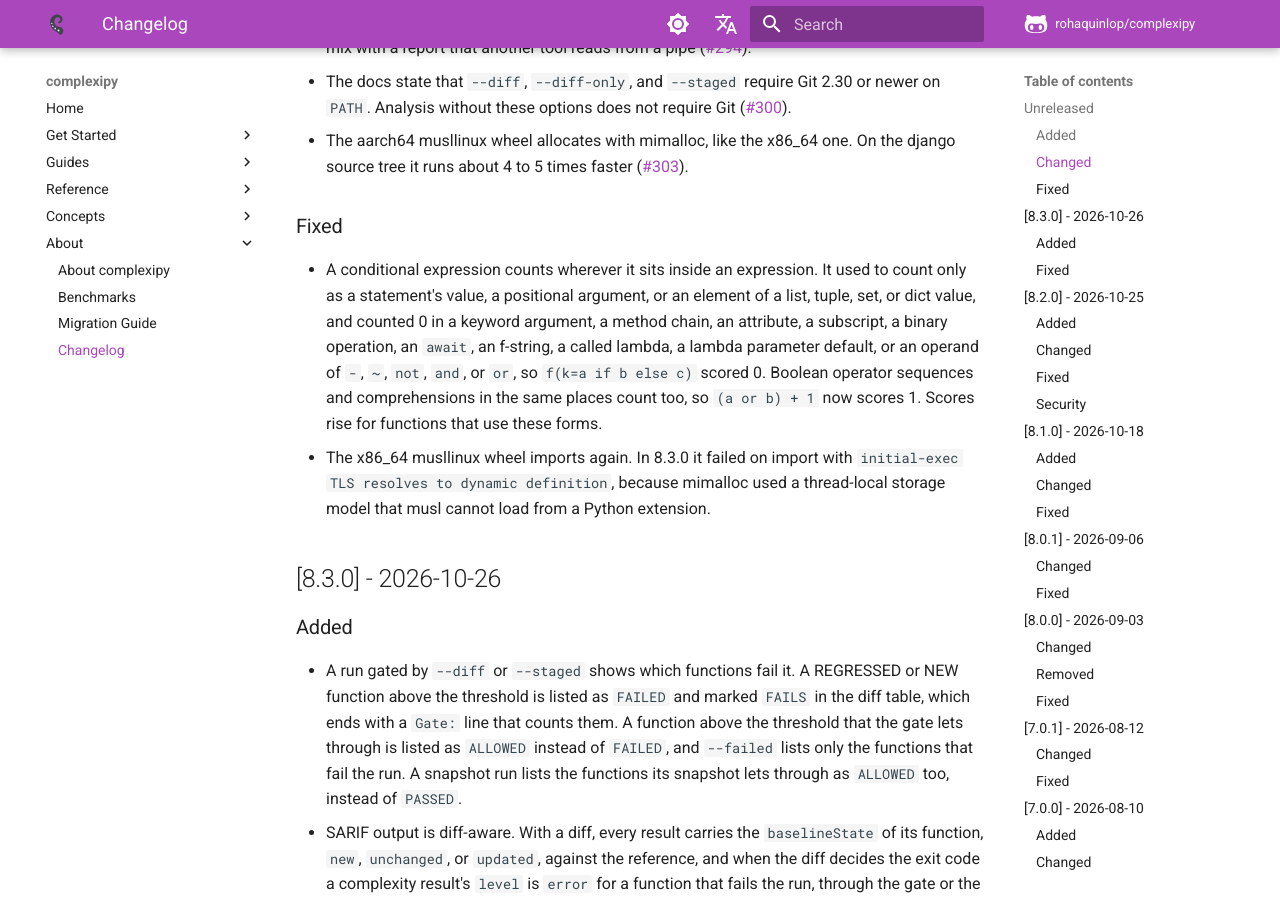
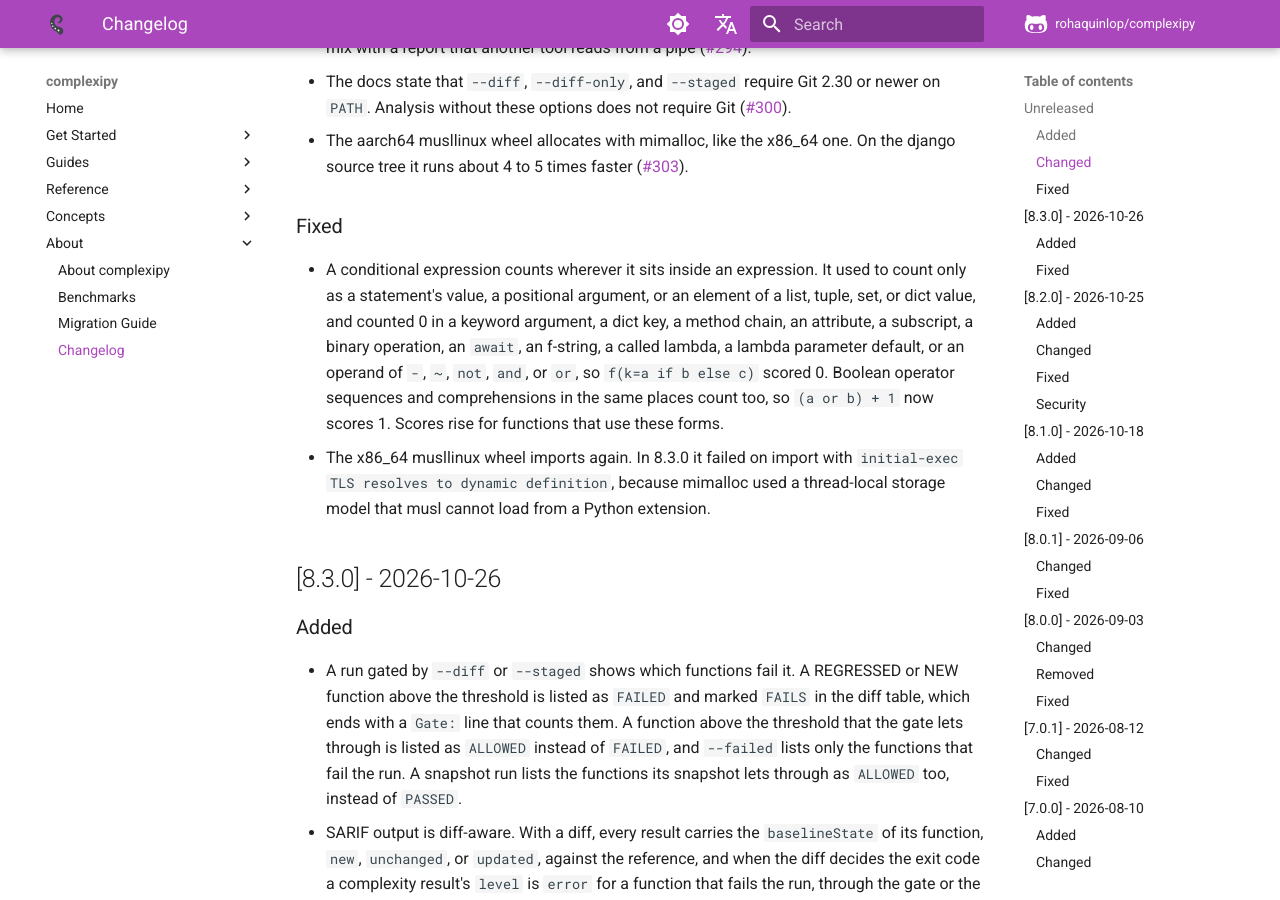
Before and after one commit to rohaquinlop/complexipy, an MkDocs documentation site: the page built from docs/changelog.md, in a window 1280 px wide and 900 px high, scrolled down 1770 px. Built offline with MkDocs 1.6.1 and Material for MkDocs 9.7.7, drawn with Linux system fonts in a browser that asks for light colours; comment, search, counter and statistics services are not loaded.

Commit message:
docs(changelog): mention dict keys among newly scored contexts

```diff
--- a/CHANGELOG.md
+++ b/CHANGELOG.md
@@ -86,12 +86,12 @@ release section links to its GitHub release notes for the full details.
 - A conditional expression counts wherever it sits inside an expression. It
   used to count only as a statement's value, a positional argument, or an
   element of a list, tuple, set, or dict value, and counted 0 in a keyword
-  argument, a method chain, an attribute, a subscript, a binary operation, an
-  `await`, an f-string, a called lambda, a lambda parameter default, or an
-  operand of `-`, `~`, `not`, `and`, or `or`, so `f(k=a if b else c)` scored 0.
-  Boolean operator sequences and comprehensions in the same places count too,
-  so `(a or b) + 1` now scores 1. Scores rise for functions that use these
-  forms.
+  argument, a dict key, a method chain, an attribute, a subscript, a binary
+  operation, an `await`, an f-string, a called lambda, a lambda parameter
+  default, or an operand of `-`, `~`, `not`, `and`, or `or`, so
+  `f(k=a if b else c)` scored 0. Boolean operator sequences and comprehensions
+  in the same places count too, so `(a or b) + 1` now scores 1. Scores rise for
+  functions that use these forms.
 - The x86_64 musllinux wheel imports again. In 8.3.0 it failed on import with
   `initial-exec TLS resolves to dynamic definition`, because mimalloc used a
   thread-local storage model that musl cannot load from a Python extension.
```
Also changed, not shown: docs/es/changelog.md (+5 -4 lines).
